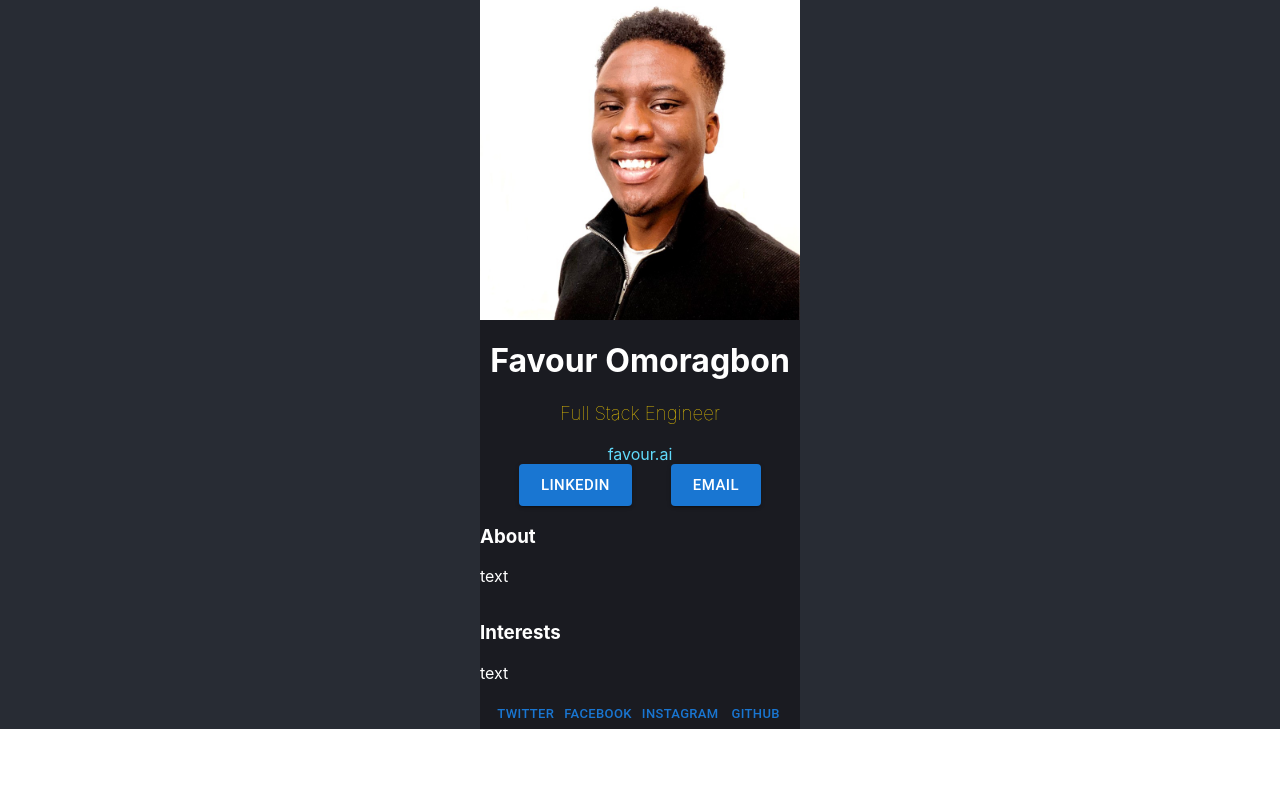
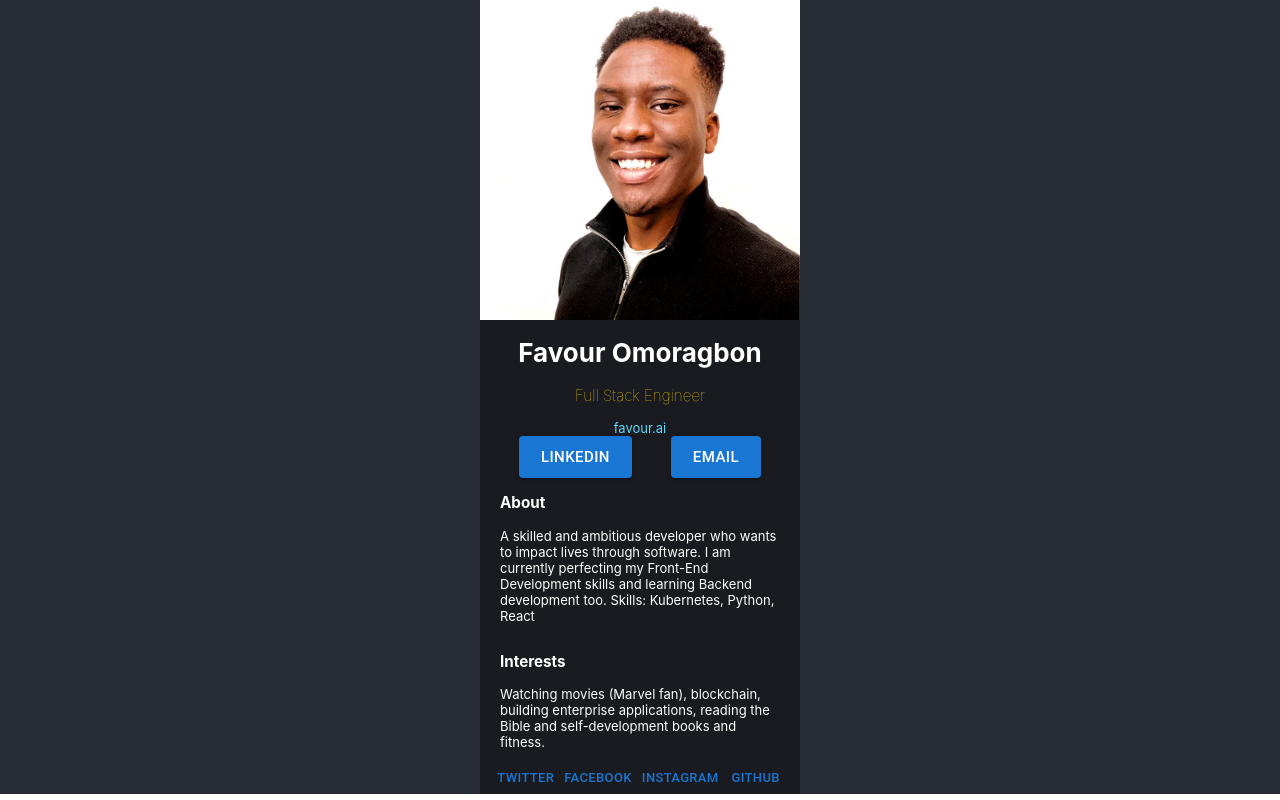
Before and after one commit to FavourEEZ/ReactPlayground, a React (Create React App) app in the folder digital-photocard/: page / in a window 1280 px wide. Built offline with nearby package versions, Linux system fonts and the light colour scheme.

Commit message:
Add content to Interest and About component

```diff
--- a/digital-photocard/src/App.css
+++ b/digital-photocard/src/App.css
@@ -5,6 +5,7 @@
   flex-direction: column;
   align-items: center;
   justify-content: center;
+  font-size: small;
 }
 
 .App-logo {
@@ -42,4 +43,7 @@
 
 .text-holder {
   text-align: left;
+  padding-left: 20px;
+  padding-right: 20px;
+  width: 280px;
 }
--- a/digital-photocard/src/components/about.js
+++ b/digital-photocard/src/components/about.js
@@ -5,7 +5,11 @@ export default function About(){
     <div className="App">
         <div className="text-holder div-info">
            <h3 className="text-header">About</h3>
-           <p>text</p>
+           <p>A skilled and ambitious developer who wants to impact
+            lives through software. I am currently perfecting my Front-End Development
+            skills and learning Backend development too.
+            Skills: Kubernetes, Python, React
+           </p>
         </div>
     </div>
     )
--- a/digital-photocard/src/components/interests.js
+++ b/digital-photocard/src/components/interests.js
@@ -5,7 +5,9 @@ export default function Interests(){
     <div className="App">
        <div className="text-holder div-info">
            <h3 className="text-header">Interests</h3>
-           <p>text</p>
+           <p>Watching movies (Marvel fan), blockchain, building enterprise applications,
+            reading the Bible and self-development books and fitness.
+           </p>
        </div>
     </div>
     )
```
